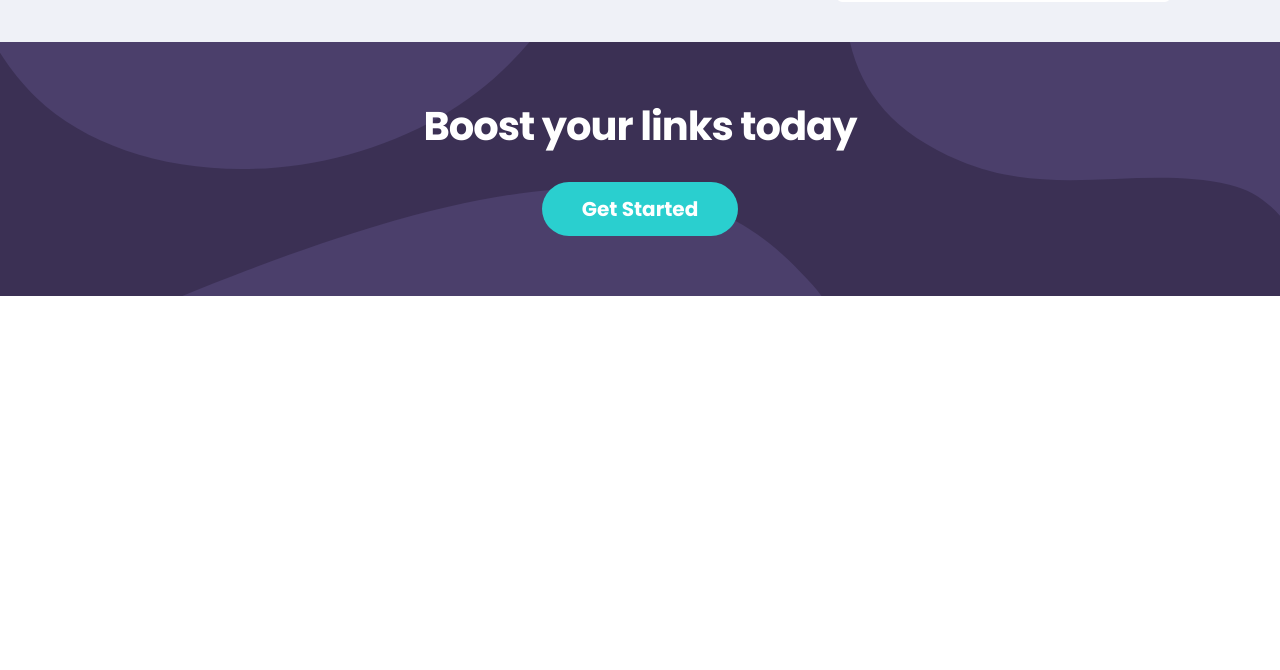
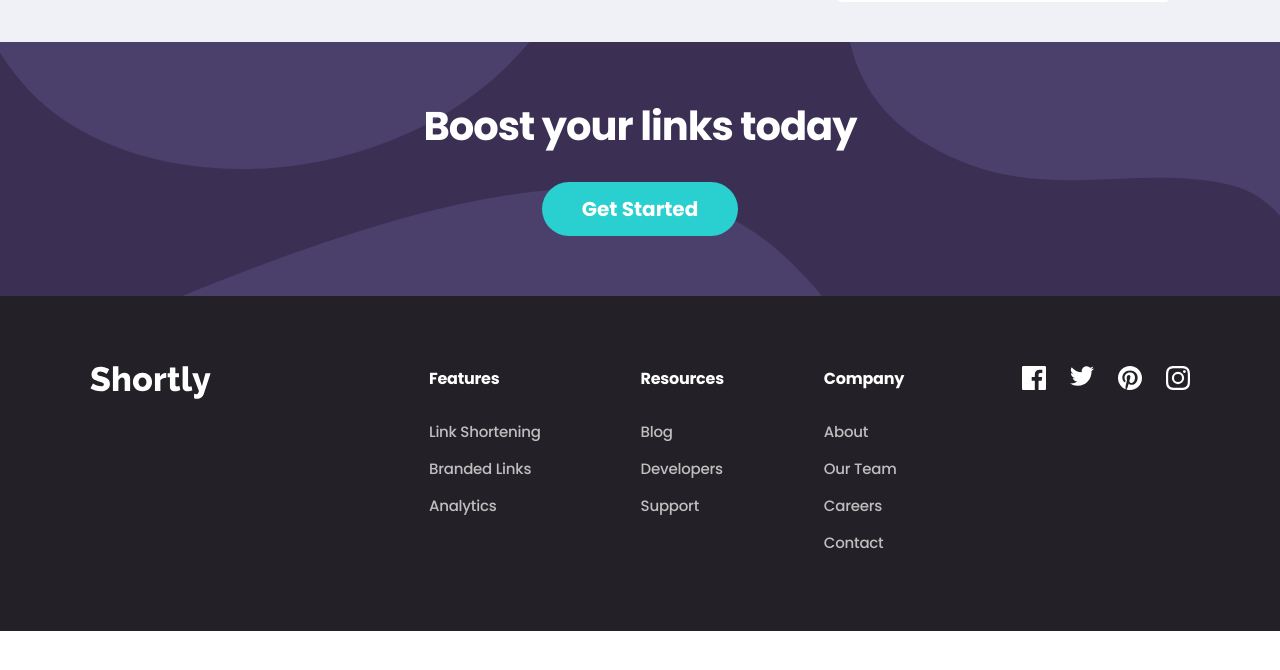
Before and after one commit to bernardocostaa/Shortly, a React (Vite) app: page / in a window 1280 px wide. Shown: the part 1554-2224 px from the top of the page. After the commit the page ends 2185 px from the top, so only its background shows below. Built offline with nearby package versions, Linux system fonts and the light colour scheme.

Commit message:
estrutura finalizada

```diff
--- a/src/App.jsx
+++ b/src/App.jsx
@@ -5,6 +5,7 @@
 import ShortemCard from './shortenCard/ShortemCard';
 import Advanced from './advanced/Advanced';
 import Boost from './boost/Boost';
+import Footer from './footer/Footer';
 
 const App = () => {
   return (
@@ -18,6 +19,7 @@
       <Advanced />
       <Boost />
     </main>
+    <Footer />
     </>
   )
 };
--- a/src/app.css
+++ b/src/app.css
@@ -3,10 +3,6 @@
     padding: 0;
     margin: 0;
     font-family: 'Poppins', sans-serif;
-}
-
-body{
-    height: 3000px;
 }
 
 ul{
--- /dev/null
+++ b/src/footer/Footer.jsx
@@ -0,0 +1,53 @@
+import React from 'react'
+import styles from './Footer.module.css'
+
+const Footer = () => {
+  return (
+    <footer className={styles.bgFooter}>
+        <div className={`${styles.footerCont} container`}>
+            <div>
+                <a href="#">
+                    <img src="../../src/img/logoFooter.svg" alt="" />
+                </a>
+            </div>
+            <div className={styles.contList}>
+                <div className={styles.listFooter}>
+                    <h3>Features</h3>
+                    <ul>
+                        <li><a href="#">Link Shortening</a></li>
+                        <li><a href="#">Branded Links</a></li>
+                        <li><a href="#">Analytics</a></li>
+                    </ul>
+                </div>
+                <div className={styles.listFooter}>
+                    <h3>Resources</h3>
+                    <ul>
+                        <li><a href="#">Blog</a></li>
+                        <li><a href="#">Developers</a></li>
+                        <li><a href="#">Support</a></li>
+                    </ul>
+                </div>
+                <div className={styles.listFooter}>
+                    <h3>Company</h3>
+                    <ul>
+                        <li><a href="#">About</a></li>
+                        <li><a href="#">Our Team</a></li>
+                        <li><a href="#">Careers</a></li>
+                        <li><a href="#">Contact</a></li>
+                    </ul>
+                </div>
+            </div>
+            <div>
+                <ul className={styles.social}>
+                    <li><a href="#"><svg xmlns="http://www.w3.org/2000/svg" width="24" height="24"><path fill="#FFF" d="M22.675 0H1.325C.593 0 0 .593 0 1.325v21.351C0 23.407.593 24 1.325 24H12.82v-9.294H9.692v-3.622h3.128V8.413c0-3.1 1.893-4.788 4.659-4.788 1.325 0 2.463.099 2.795.143v3.24l-1.918.001c-1.504 0-1.795.715-1.795 1.763v2.313h3.587l-.467 3.622h-3.12V24h6.116c.73 0 1.323-.593 1.323-1.325V1.325C24 .593 23.407 0 22.675 0z"/></svg></a></li>
+                    <li><a href="#"><svg xmlns="http://www.w3.org/2000/svg" width="24" height="20"><path fill="#FFF" d="M24 2.557a9.83 9.83 0 01-2.828.775A4.932 4.932 0 0023.337.608a9.864 9.864 0 01-3.127 1.195A4.916 4.916 0 0016.616.248c-3.179 0-5.515 2.966-4.797 6.045A13.978 13.978 0 011.671 1.149a4.93 4.93 0 001.523 6.574 4.903 4.903 0 01-2.229-.616c-.054 2.281 1.581 4.415 3.949 4.89a4.935 4.935 0 01-2.224.084 4.928 4.928 0 004.6 3.419A9.9 9.9 0 010 17.54a13.94 13.94 0 007.548 2.212c9.142 0 14.307-7.721 13.995-14.646A10.025 10.025 0 0024 2.557z"/></svg></a></li>
+                    <li><a href="#"><svg xmlns="http://www.w3.org/2000/svg" width="24" height="24"><path fill="#FFF" d="M12 0C5.373 0 0 5.372 0 12c0 5.084 3.163 9.426 7.627 11.174-.105-.949-.2-2.405.042-3.441.218-.937 1.407-5.965 1.407-5.965s-.359-.719-.359-1.782c0-1.668.967-2.914 2.171-2.914 1.023 0 1.518.769 1.518 1.69 0 1.029-.655 2.568-.994 3.995-.283 1.194.599 2.169 1.777 2.169 2.133 0 3.772-2.249 3.772-5.495 0-2.873-2.064-4.882-5.012-4.882-3.414 0-5.418 2.561-5.418 5.207 0 1.031.397 2.138.893 2.738a.36.36 0 01.083.345l-.333 1.36c-.053.22-.174.267-.402.161-1.499-.698-2.436-2.889-2.436-4.649 0-3.785 2.75-7.262 7.929-7.262 4.163 0 7.398 2.967 7.398 6.931 0 4.136-2.607 7.464-6.227 7.464-1.216 0-2.359-.631-2.75-1.378l-.748 2.853c-.271 1.043-1.002 2.35-1.492 3.146C9.57 23.812 10.763 24 12 24c6.627 0 12-5.373 12-12 0-6.628-5.373-12-12-12z"/></svg></a></li>
+                    <li><a href="#"><svg xmlns="http://www.w3.org/2000/svg" width="24" height="24"><path fill="#FFF" d="M12 2.163c3.204 0 3.584.012 4.85.07 3.252.148 4.771 1.691 4.919 4.919.058 1.265.069 1.645.069 4.849 0 3.205-.012 3.584-.069 4.849-.149 3.225-1.664 4.771-4.919 4.919-1.266.058-1.644.07-4.85.07-3.204 0-3.584-.012-4.849-.07-3.26-.149-4.771-1.699-4.919-4.92-.058-1.265-.07-1.644-.07-4.849 0-3.204.013-3.583.07-4.849.149-3.227 1.664-4.771 4.919-4.919 1.266-.057 1.645-.069 4.849-.069zM12 0C8.741 0 8.333.014 7.053.072 2.695.272.273 2.69.073 7.052.014 8.333 0 8.741 0 12c0 3.259.014 3.668.072 4.948.2 4.358 2.618 6.78 6.98 6.98C8.333 23.986 8.741 24 12 24c3.259 0 3.668-.014 4.948-.072 4.354-.2 6.782-2.618 6.979-6.98.059-1.28.073-1.689.073-4.948 0-3.259-.014-3.667-.072-4.947-.196-4.354-2.617-6.78-6.979-6.98C15.668.014 15.259 0 12 0zm0 5.838a6.162 6.162 0 100 12.324 6.162 6.162 0 000-12.324zM12 16a4 4 0 110-8 4 4 0 010 8zm6.406-11.845a1.44 1.44 0 100 2.881 1.44 1.44 0 000-2.881z"/></svg></a></li>
+                </ul>
+            </div>
+        </div>
+    </footer>
+  )
+}
+
+export default Footer
--- /dev/null
+++ b/src/footer/Footer.module.css
@@ -0,0 +1,67 @@
+.bgFooter {
+    background: var(--VeryDarkViolet);
+}
+
+.contList{
+    display: flex;
+    gap: 100px;
+    padding-left: 100px;
+}
+
+.footerCont{
+    justify-content: space-between;
+    display: flex;
+    padding: 70px 0;
+}
+
+.social{
+    display: flex;
+    gap: 24px;
+}
+
+.listFooter h3{
+    font-size: 1rem;
+    color: #fff;
+    letter-spacing: -0.25px;
+    margin-bottom: 22px;
+}
+
+.listFooter li{
+    padding: 6px 0;
+}
+
+.listFooter li a{
+    font-size: 0.9375rem;
+    color: var(--Gray);
+    letter-spacing: -0.234px;
+    transition: 0.3s all;
+}
+
+.listFooter li a:hover{
+    color: var(--Cyan);
+}
+
+.social svg path{
+    transition: 0.3s all;
+}
+
+.social svg path:hover{
+    fill: var(--Cyan);
+}
+
+
+@media (max-width: 999px){
+    .footerCont,.contList{
+        flex-direction: column;
+        text-align: center;
+        align-items: center;
+    }
+    .contList{
+        gap: 38px;
+        padding-left: 0;
+        margin-top: 50px;
+    }
+    .social{
+        margin-top: 46px;
+    }
+}
```
Also changed, not shown: src/img/logoFooter.svg (added).
